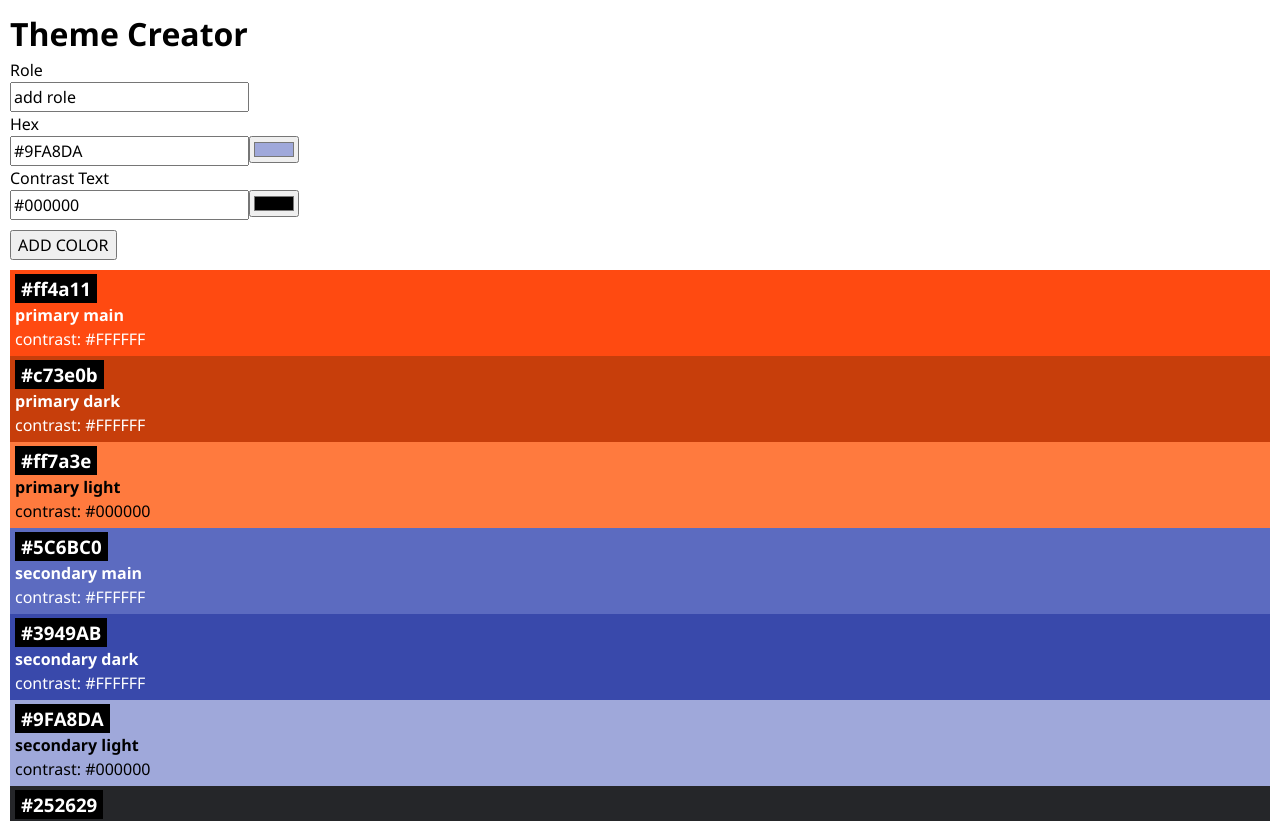
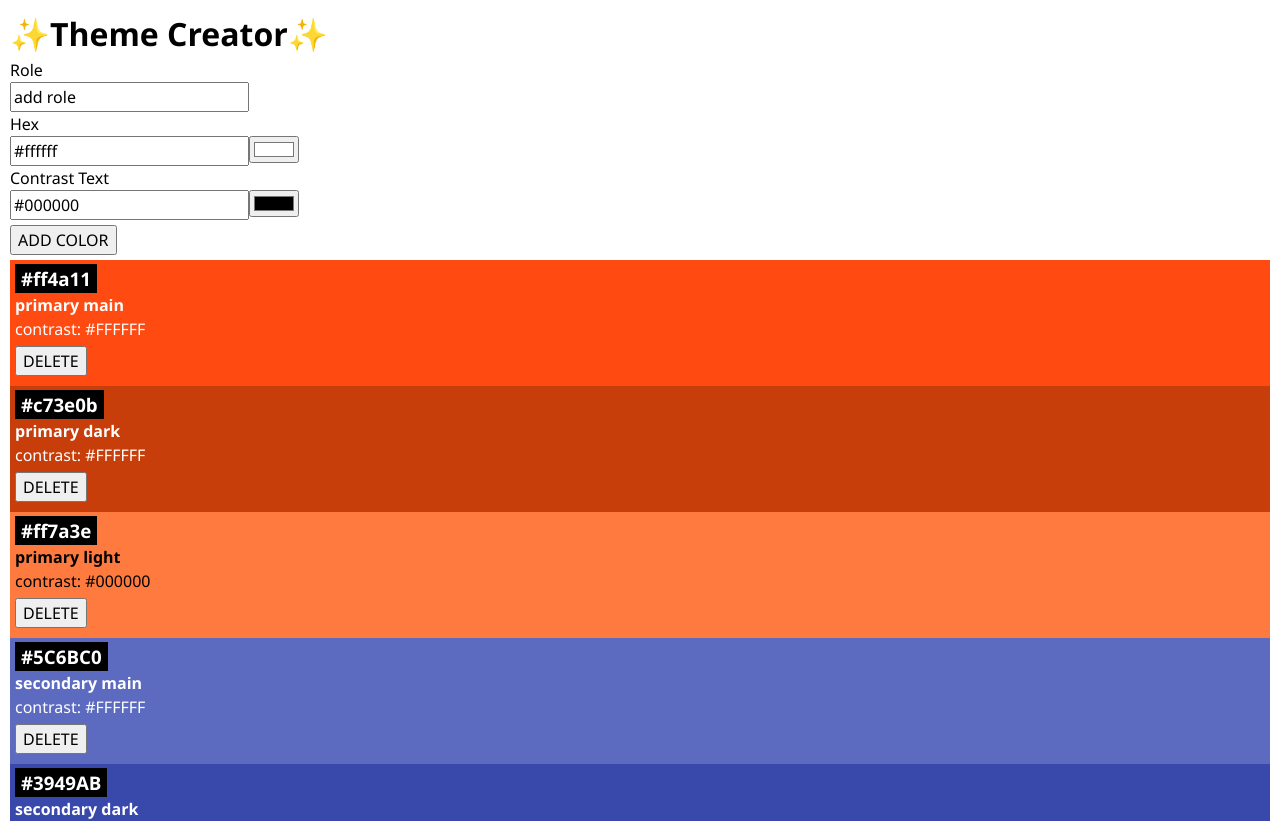
Before and after one commit to anapecic/color-theme-creator, a React (Vite) app: page / in a window 1280 px wide. Shown: the top 821 px of the page. Built offline with nearby package versions, Linux system fonts and the light colour scheme.

Commit message:
added delete function

```diff
--- a/src/App.css
+++ b/src/App.css
@@ -3,13 +3,13 @@ body {
   padding: 10px;
 }
 
-.formWrapper{
+.formWrapper {
   display: flex;
   flex-direction: column;
   align-items: start;
 }
 
-button{
-  margin-bottom: 10px;
-  margin-top: 10px;
+button {
+  margin-bottom: 5px;
+  margin-top: 5px;
 }
--- a/src/App.jsx
+++ b/src/App.jsx
@@ -3,10 +3,11 @@ import Color from "./Components/Color/Color";
 import "./App.css";
 import { useState } from "react";
 import { uid } from "uid";
+import ColorForm from "./Components/ColorForm/ColorForm";
 
 function App() {
   const [role, setRole] = useState("add role");
-  const [valueHex, setValueHex] = useState("#9FA8DA");
+  const [valueHex, setValueHex] = useState("#ffffff");
   const [valueContrast, setValueContrast] = useState("#000000");
   const [colors, setColors] = useState(initialColors);
 
@@ -32,9 +33,17 @@ function App() {
     setRole(textValue);
   }
 
+  function handleDeleteColor(id) {
+    setColors(
+      colors.filter((color) => {
+        return color.id !== id;
+      })
+    );
+  }
+
   return (
     <>
-      <h1>Theme Creator</h1>
+      <h1>✨Theme Creator✨</h1>
       <ColorForm
         onAddColor={handleAddColor}
         role={role}
@@ -45,84 +54,19 @@ function App() {
         onRoleInput={handleRoleInput}
       />
 
+      {colors.length ? null : <p>🌈No colors, start by adding some!🌈</p>}
+
       {colors.map((color) => {
-        return <Color key={color.id} color={color} />;
+        return (
+          <Color
+            key={color.id}
+            color={color}
+            onDeleteColor={handleDeleteColor}
+          />
+        );
       })}
     </>
   );
 }
 
-function ColorForm({
-  onAddColor,
-  role,
-  valueHex,
-  valueContrast,
-  onContrastInput,
-  onHexInput,
-  onRoleInput,
-}) {
-  return (
-    <form
-      className="formWrapper"
-      onSubmit={(event) => {
-        event.preventDefault();
-        onAddColor(role, valueContrast, valueHex);
-        event.target.elements.role.focus();
-      }}
-    >
-      <label htmlFor="roleInput">Role</label>
-      <input
-        type="text"
-        id="roleInput"
-        name="role"
-        value={role}
-        onChange={(event) => {
-          onRoleInput(event.target.value);
-        }}
-        required
-      ></input>
-
-      <ColorInput
-        forLabel="hexInput"
-        value={valueHex}
-        onColorInput={onHexInput}
-      >
-        Hex
-      </ColorInput>
-      <ColorInput
-        forLabel="contrastText"
-        value={valueContrast}
-        onColorInput={onContrastInput}
-      >
-        Contrast Text
-      </ColorInput>
-
-      <button type="submit">ADD COLOR</button>
-    </form>
-  );
-}
-
-function ColorInput({ forLabel, children, value, onColorInput }) {
-  return (
-    <>
-      <label htmlFor={forLabel}>{children}</label>
-      <div>
-        <input
-          type="text"
-          id={forLabel}
-          value={value}
-          onChange={(event) => onColorInput(event.target.value)}
-        ></input>
-        <input
-          type="color"
-          value={value}
-          onChange={(event) => {
-            onColorInput(event.target.value);
-          }}
-        ></input>
-      </div>
-    </>
-  );
-}
-
 export default App;
--- a/src/Components/Color/Color.css
+++ b/src/Components/Color/Color.css
@@ -9,3 +9,10 @@
   background: black;
   color: white;
 }
+
+.color-card-highlight {
+  display: inline;
+  padding: 2px 6px;
+  background: black;
+  color: white;
+}
--- a/src/Components/Color/Color.jsx
+++ b/src/Components/Color/Color.jsx
@@ -1,6 +1,13 @@
+import { useState } from "react";
 import "./Color.css";
 
-export default function Color({ color }) {
+export default function Color({ color, onDeleteColor }) {
+  const [clickDelete, setClickDelete] = useState("false");
+
+  function handleToggleDelete() {
+    setClickDelete(!clickDelete);
+  }
+
   return (
     <div
       className="color-card"
@@ -12,6 +19,16 @@ export default function Color({ color }) {
       <h3 className="color-card-headline">{color.hex}</h3>
       <h4>{color.role}</h4>
       <p>contrast: {color.contrastText}</p>
+      {clickDelete ? (
+        <button onClick={handleToggleDelete}>DELETE</button>
+      ) : null}
+      {clickDelete ? null : (
+        <>
+          <p className="color-card-highlight">Really delete?</p>
+          <button onClick={handleToggleDelete}>CANCEL</button>
+          <button onClick={() => onDeleteColor(color.id)}>DELETE</button>
+        </>
+      )}
     </div>
   );
 }
--- /dev/null
+++ b/src/Components/ColorForm/ColorForm.jsx
@@ -0,0 +1,51 @@
+import ColorInput from "../ColorInput/ColorInput";
+
+export default function ColorForm({
+  onAddColor,
+  role,
+  valueHex,
+  valueContrast,
+  onContrastInput,
+  onHexInput,
+  onRoleInput,
+}) {
+  return (
+    <form
+      className="formWrapper"
+      onSubmit={(event) => {
+        event.preventDefault();
+        onAddColor(role, valueContrast, valueHex);
+        event.target.elements.role.focus();
+      }}
+    >
+      <label htmlFor="roleInput">Role</label>
+      <input
+        type="text"
+        id="roleInput"
+        name="role"
+        value={role}
+        onChange={(event) => {
+          onRoleInput(event.target.value);
+        }}
+        required
+      ></input>
+
+      <ColorInput
+        forLabel="hexInput"
+        value={valueHex}
+        onColorInput={onHexInput}
+      >
+        Hex
+      </ColorInput>
+      <ColorInput
+        forLabel="contrastText"
+        value={valueContrast}
+        onColorInput={onContrastInput}
+      >
+        Contrast Text
+      </ColorInput>
+
+      <button type="submit">ADD COLOR</button>
+    </form>
+  );
+}
--- /dev/null
+++ b/src/Components/ColorInput/ColorInput.jsx
@@ -0,0 +1,27 @@
+export default function ColorInput({
+  forLabel,
+  children,
+  value,
+  onColorInput,
+}) {
+  return (
+    <>
+      <label htmlFor={forLabel}>{children}</label>
+      <div>
+        <input
+          type="text"
+          id={forLabel}
+          value={value}
+          onChange={(event) => onColorInput(event.target.value)}
+        ></input>
+        <input
+          type="color"
+          value={value}
+          onChange={(event) => {
+            onColorInput(event.target.value);
+          }}
+        ></input>
+      </div>
+    </>
+  );
+}
```
